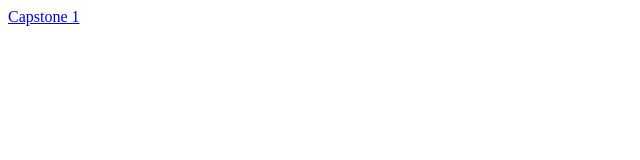
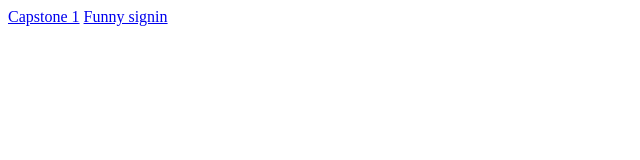
Before and after one commit to mnemarius/Web-Development---Portfolio, a plain HTML site: page index.html in a window 1280 px wide. Shown: the whole page, without its empty margins (0-640 px from the left). Drawn offline with Linux system fonts and the light colour scheme.

Commit message:
added rest of files

```diff
--- a/index.html
+++ b/index.html
@@ -8,6 +8,7 @@
 <body>
 
     <a href="Capstone1/index.html">Capstone 1</a>
+    <a href="Own stuff/sign_in.html">Funny signin</a>
 
 </body>
 </html>
```
